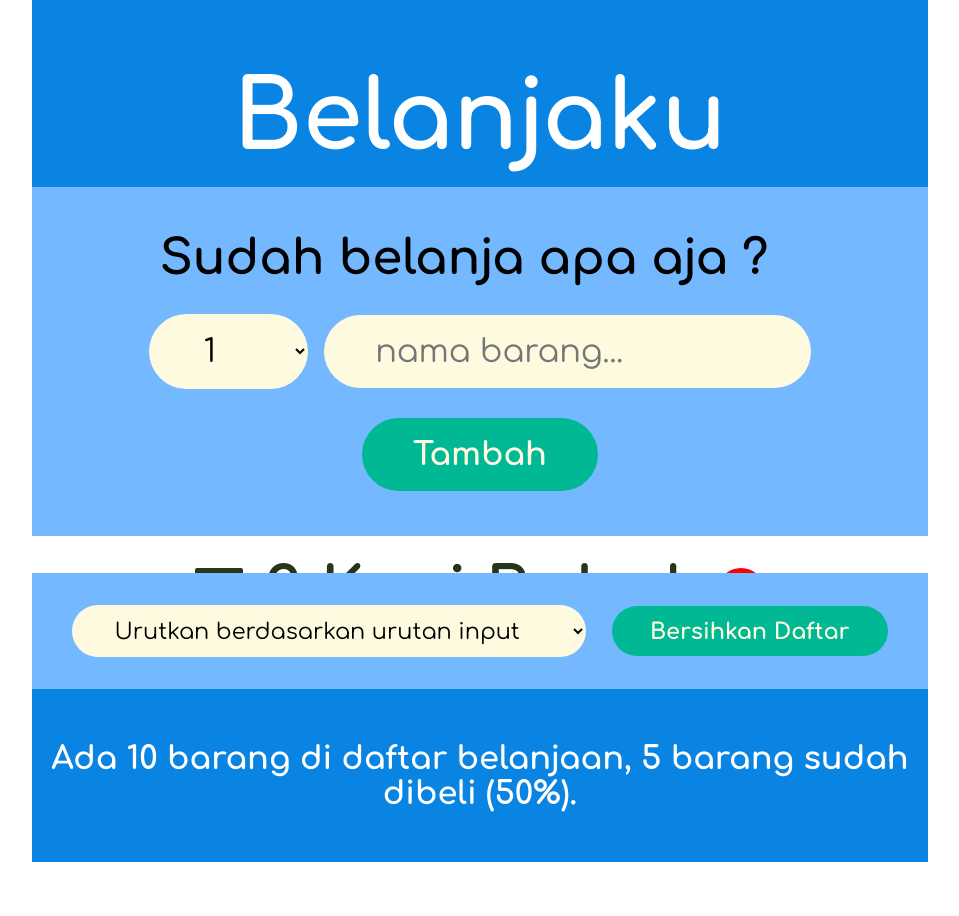
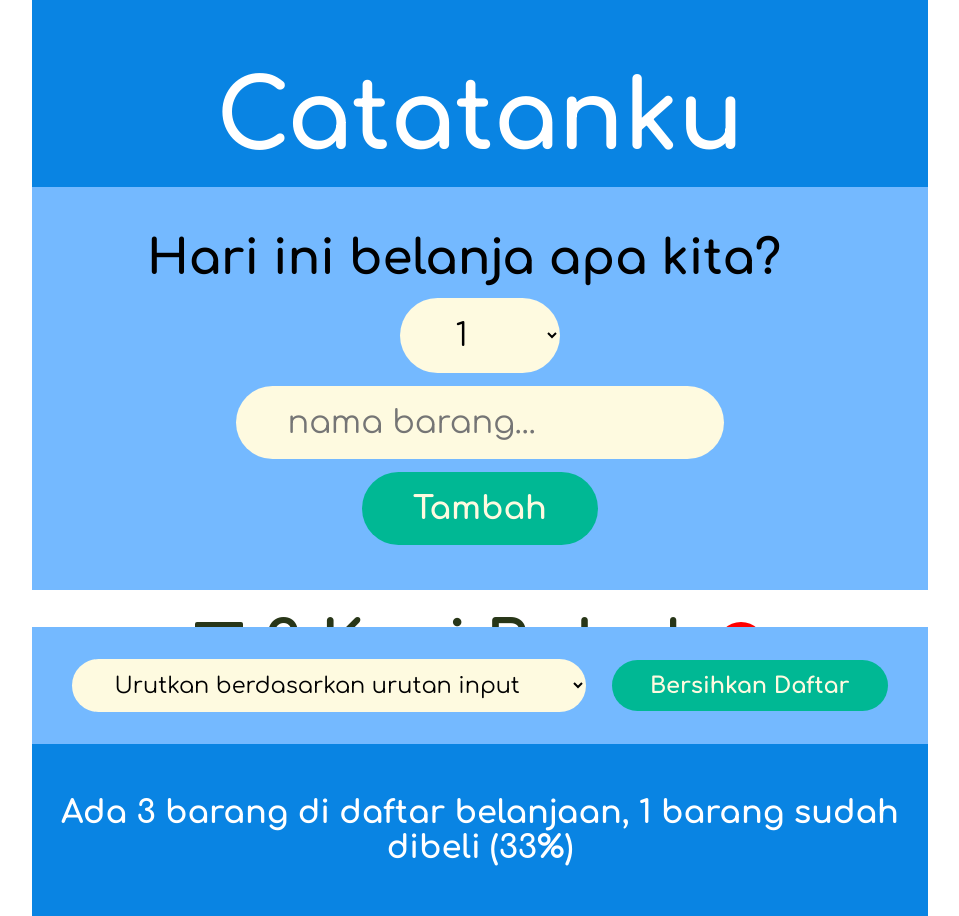
Before and after one commit to ngodingbentar/reactjs-18, a React (Vite) app: page / in a window 1280 px wide. Shown: the whole page, without its empty margins (160-1119 px from the left). Before the commit the page ends 862 px from the top, so only its background shows below. Built offline with nearby package versions, Linux system fonts and the light colour scheme; a web font is replaced by a local one.

Commit message:
updated: component

```diff
--- a/src/App.jsx
+++ /dev/null
@@ -1,144 +0,0 @@
-import { useState } from "react";
-
-const groceryItems = [
-  {
-    id: 1,
-    name: 'Kopi Bubuk',
-    quantity: 2,
-    checked: true,
-  },
-  {
-    id: 2,
-    name: 'Gula Pasir',
-    quantity: 5,
-    checked: false,
-  },
-  {
-    id: 3,
-    name: 'Air Mineral',
-    quantity: 3,
-    checked: false,
-  },
-];
-
-function App() {
-  const [items, setItems] = useState(groceryItems)
-
-  function handleAddItem (item) {
-    console.log('item', item)
-    setItems([...items, item])
-  }
-
-  function handleDelete (id) {
-    setItems((items) => items.filter((item) => item.id !== id))
-  }
-
-  function handleToggleItem (id) {
-    setItems((items) => items.map((item) => (item.id === id ? { ...item, checked: !item.checked } : item)))
-  }
-
-  function handleClearItems() {
-    setItems([]);
-  }
-
-  return (
-    <>
-      <div className="app">
-        <Header />
-        <Form onAddItem={handleAddItem} />
-        <GroceryList items={ items } onDeleteItem={handleDelete} onToggleItem={handleToggleItem} onClearItems={handleClearItems} />
-        <Footer />
-      </div>
-    </>
-  )
-}
-
-function Header () {
-  return <h1>Belanjaku</h1>
-}
-
-function Form ({onAddItem}) {
-  const [name, setName] = useState('')
-  const [quantity, setQuantity] = useState(1)
-
-  function handleSubmit (e) {
-    e.preventDefault()
-    if (!name) return
-    const newItem = {name, quantity, checked: false, id: Date.now()}
-    console.log('handlesubmit', newItem )
-    onAddItem(newItem)
-    setName('')
-    setQuantity(1)
-  }
-
-  const quantityNum = [...Array(20)].map((_, i) => (
-    <option value={ i + 1 } key={ i + 1 }>{ i+1 }</option>
-  ))
-  return (
-    <>
-      <form className="add-form" onSubmit={ handleSubmit }>
-        <h3>Sudah belanja apa aja ?</h3>
-        <div>
-          <select value={quantity} onChange={(e) => setQuantity(Number(e.target.value))}> {quantityNum} </select>
-          <input type="text" placeholder="nama barang..." value={name} onChange={(e) => setName(e.target.value)} />
-        </div>
-        <button>Tambah</button>
-      </form>
-    </>
-  )
-}
-
-function GroceryList ({ items, onDeleteItem, onToggleItem, onClearItems }) {
-  const [sortBy, setSortBy] = useState('input')
-
-  let sortedItems
-  switch (sortBy) {
-    case 'name':
-      sortedItems = items.slice().sort((a, b) => a.name.localeCompare(b.name));
-      break;
-    case 'checked':
-      sortedItems = items.slice().sort((a, b) => a.checked - b.checked);
-      break;
-    default:
-      sortedItems = items;
-      break;
-  }
-
-  return (
-    <>
-      <div className="list">
-        <ul>
-          {sortedItems.map((item) => (
-            <Item item={item} key={item.id} onDeleteItem={onDeleteItem} onToggleItem={onToggleItem} />
-          ))}
-        </ul>
-      </div>
-      <div className="actions">
-        <select value={sortBy} onChange={(e) => setSortBy(e.target.value)}>
-          <option value="input">Urutkan berdasarkan urutan input</option>
-          <option value="name">Urutkan berdasarkan nama barang</option>
-          <option value="checked">Urutkan berdasarkan ceklis</option>
-        </select>
-        <button onClick={ onClearItems }>Bersihkan Daftar</button>
-      </div>
-    </>
-  )
-}
-
-function Item ({ item, onDeleteItem, onToggleItem }) {
-  return (
-    <>
-      <li key={item.id}>
-        <input type="checkbox" checked={item.checked} onChange={() => onToggleItem(item.id)} />
-        <span style={ item.checked ? { textDecoration: 'line-through' } : {} }>{item.quantity} {item.name}</span>
-        <button onClick={() => onDeleteItem(item.id)}>&times;</button>
-      </li>
-    </>
-  )
-}
-
-function Footer () {
-  return <footer className="stats">Ada 10 barang di daftar belanjaan, 5 barang sudah dibeli (50%).</footer>
-}
-
-export default App
--- /dev/null
+++ b/src/components/App.jsx
@@ -0,0 +1,55 @@
+import { useState } from 'react';
+import Header from './Header';
+import Form from './Form';
+import GroceryList from './GroceryList';
+import Footer from './Footer';
+
+const groceryItems = [
+  {
+    id: 1,
+    name: 'Kopi Bubuk',
+    quantity: 2,
+    checked: true,
+  },
+  {
+    id: 2,
+    name: 'Gula Pasir',
+    quantity: 5,
+    checked: false,
+  },
+  {
+    id: 3,
+    name: 'Air Mineral',
+    quantity: 3,
+    checked: false,
+  },
+];
+
+export default function App() {
+  const [items, setItems] = useState(groceryItems);
+
+  function handleAddItem(item) {
+    setItems([...items, item]);
+  }
+
+  function handleDeleteItem(id) {
+    setItems((items) => items.filter((item) => item.id !== id));
+  }
+
+  function handleToggleItem(id) {
+    setItems((items) => items.map((item) => (item.id === id ? { ...item, checked: !item.checked } : item)));
+  }
+
+  function handleClearItems() {
+    setItems([]);
+  }
+
+  return (
+    <div className="app">
+      <Header />
+      <Form onAddItem={handleAddItem} />
+      <GroceryList items={items} onDeleteItem={handleDeleteItem} onToggleItem={handleToggleItem} onClearItems={handleClearItems} />
+      <Footer items={items} />
+    </div>
+  );
+}
--- /dev/null
+++ b/src/components/Footer.jsx
@@ -0,0 +1,13 @@
+export default function Footer({ items }) {
+  if (items.length === 0) return <footer className="stats">Daftar belanjaan masih kosong!</footer>;
+
+  const totalItems = items.length;
+  const checkedItems = items.filter((item) => item.checked).length;
+  const percentage = Math.round((checkedItems / totalItems) * 100);
+
+  return (
+    <footer className="stats">
+      Ada {totalItems} barang di daftar belanjaan, {checkedItems} barang sudah dibeli ({percentage}%)
+    </footer>
+  );
+}
--- /dev/null
+++ b/src/components/Form.jsx
@@ -0,0 +1,35 @@
+import { useState } from 'react';
+
+export default function Form({ onAddItem }) {
+  const [name, setName] = useState('');
+  const [quantity, setQuantity] = useState(1);
+
+  function handleSubmit(e) {
+    e.preventDefault();
+
+    if (!name) return;
+
+    const newItem = { name, quantity, checked: false, id: Date.now() };
+    onAddItem(newItem);
+
+    setName('');
+    setQuantity(1);
+  }
+
+  const quantityNum = [...Array(20)].map((_, i) => (
+    <option value={i + 1} key={i + 1}>
+      {i + 1}
+    </option>
+  ));
+
+  return (
+    <form className="add-form" onSubmit={handleSubmit}>
+      <h3>Hari ini belanja apa kita?</h3>
+      <select value={quantity} onChange={(e) => setQuantity(Number(e.target.value))}>
+        {quantityNum}
+      </select>
+      <input type="text" placeholder="nama barang..." value={name} onChange={(e) => setName(e.target.value)} />
+      <button>Tambah</button>
+    </form>
+  );
+}
--- /dev/null
+++ b/src/components/GroceryList.jsx
@@ -0,0 +1,40 @@
+import { useState } from 'react';
+import Item from './Item';
+
+export default function GroceryList({ items, onDeleteItem, onToggleItem, onClearItems }) {
+  const [sortBy, setSortBy] = useState('input');
+
+  let sortedItems;
+
+  switch (sortBy) {
+    case 'name':
+      sortedItems = items.slice().sort((a, b) => a.name.localeCompare(b.name));
+      break;
+    case 'checked':
+      sortedItems = items.slice().sort((a, b) => a.checked - b.checked);
+      break;
+    default:
+      sortedItems = items;
+      break;
+  }
+
+  return (
+    <>
+      <div className="list">
+        <ul>
+          {sortedItems.map((item) => (
+            <Item item={item} key={item.id} onDeleteItem={onDeleteItem} onToggleItem={onToggleItem} />
+          ))}
+        </ul>
+      </div>
+      <div className="actions">
+        <select value={sortBy} onChange={(e) => setSortBy(e.target.value)}>
+          <option value="input">Urutkan berdasarkan urutan input</option>
+          <option value="name">Urutkan berdasarkan nama barang</option>
+          <option value="checked">Urutkan berdasarkan ceklis</option>
+        </select>
+        <button onClick={onClearItems}>Bersihkan Daftar</button>
+      </div>
+    </>
+  );
+}
--- a/src/components/Header.jsx
+++ b/src/components/Header.jsx
@@ -1,5 +1,3 @@
-/* eslint-disable react/prop-types */
-
-export default function Header ({author}) {
-  return <h1>React {author}.</h1>
+export default function Header() {
+  return <h1>Catatanku</h1>;
 }
--- /dev/null
+++ b/src/components/Item.jsx
@@ -0,0 +1,11 @@
+export default function Item({ item, onDeleteItem, onToggleItem }) {
+  return (
+    <li key={item.id}>
+      <input type="checkbox" checked={item.checked} onChange={() => onToggleItem(item.id)} />
+      <span style={item.checked ? { textDecoration: 'line-through' } : {}}>
+        {item.quantity} {item.name}
+      </span>
+      <button onClick={() => onDeleteItem(item.id)}>&times;</button>
+    </li>
+  );
+}
--- a/src/main.jsx
+++ b/src/main.jsx
@@ -1,6 +1,6 @@
 import React from 'react'
 import ReactDOM from 'react-dom/client'
-import App from './App.jsx'
+import App from './components/App'
 import './style.css'
 
 ReactDOM.createRoot(document.getElementById('root')).render(
```
